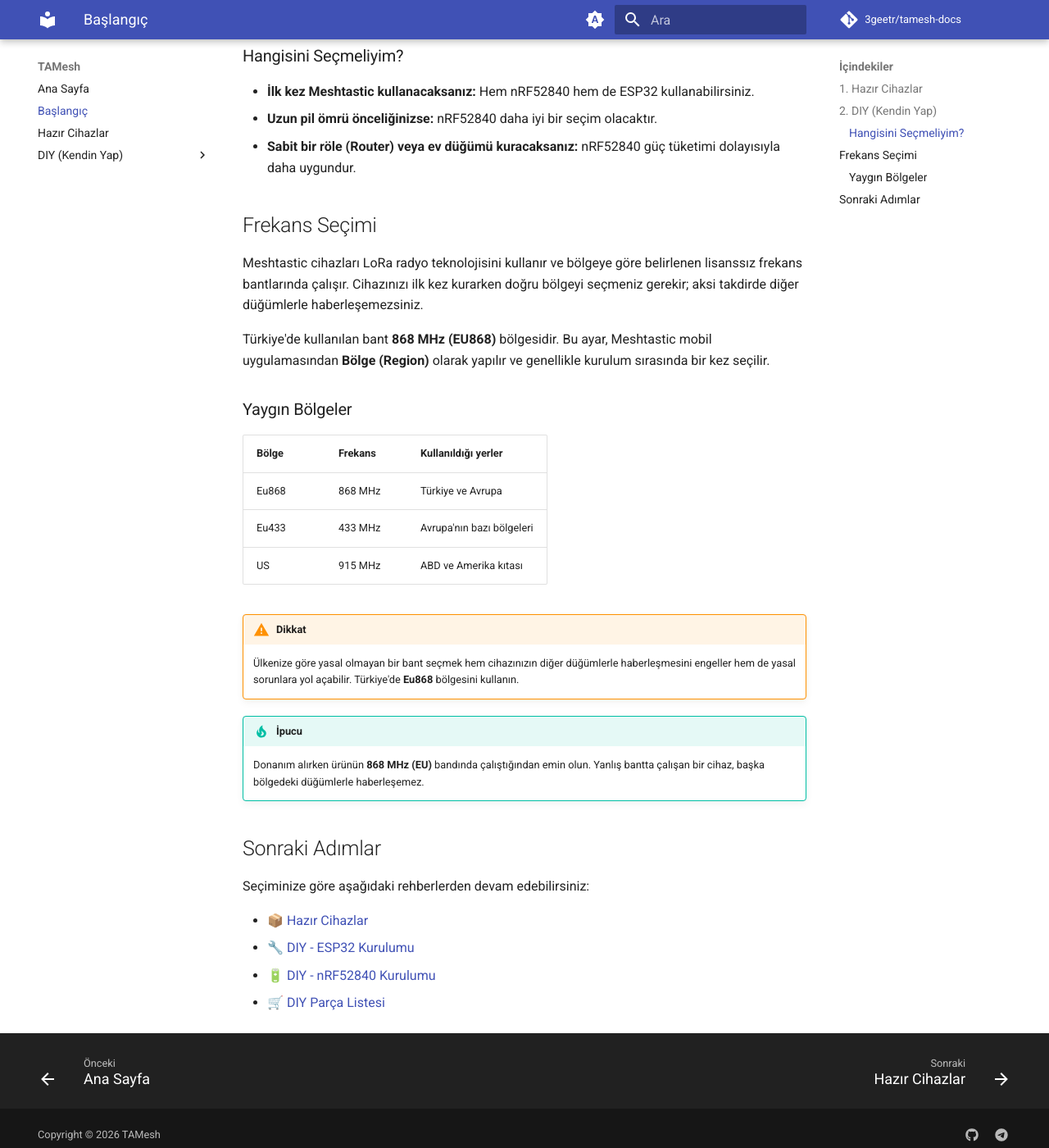
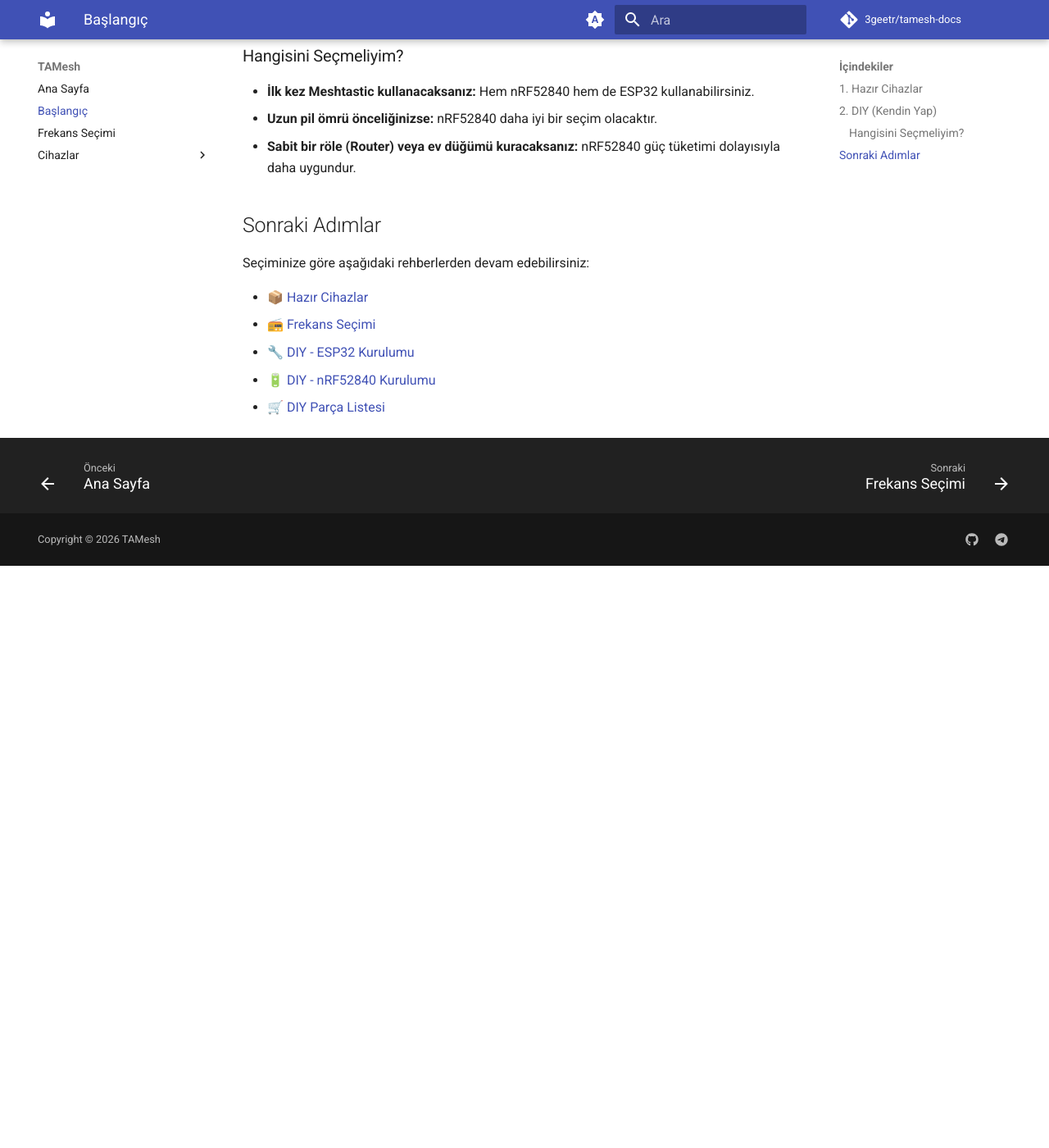
Before and after one commit to 3geETR/tamesh-docs, an MkDocs documentation site: the page built from docs/baslangic.md, in a window 1280 px wide and 1400 px high, scrolled down 864 px. Shown: the whole window at 82% size. Built offline with MkDocs 1.6.1 and Material for MkDocs 9.7.7, drawn with Linux system fonts in a browser that asks for light colours; comment, search, counter and statistics services are not loaded; after the commit the page ends 1554 px from its top, so only the background shows below that.

Commit message:
Çapraz bağlantılar ve düzen düzeltmeleri
- baslangic.md Sonraki Adımlar'a Frekans Seçimi bağlantısı eklendi
- frekans-secimi.md başlık hiyerarşisi ve tablo formatı düzeltildi
- hazir-cihazlar ve DIY sayfaları Frekans Seçimi'ne bağlandı

```diff
--- a/docs/baslangic.md
+++ b/docs/baslangic.md
@@ -28,31 +28,12 @@
 - **Uzun pil ömrü önceliğinizse:** nRF52840 daha iyi bir seçim olacaktır.
 - **Sabit bir röle (Router) veya ev düğümü kuracaksanız:** nRF52840 güç tüketimi dolayısıyla daha uygundur.
 
-## Frekans Seçimi
-
-Meshtastic cihazları LoRa radyo teknolojisini kullanır ve bölgeye göre belirlenen lisanssız frekans bantlarında çalışır. Cihazınızı ilk kez kurarken doğru bölgeyi seçmeniz gerekir; aksi takdirde diğer düğümlerle haberleşemezsiniz.
-
-Türkiye'de kullanılan bant **868 MHz (EU868)** bölgesidir. Bu ayar, Meshtastic mobil uygulamasından **Bölge (Region)** olarak yapılır ve genellikle kurulum sırasında bir kez seçilir.
-
-### Yaygın Bölgeler
-
-| Bölge | Frekans | Kullanıldığı yerler |
-|-------|---------|---------------------|
-| Eu868 | 868 MHz | Türkiye ve Avrupa |
-| Eu433 | 433 MHz | Avrupa'nın bazı bölgeleri |
-| US | 915 MHz | ABD ve Amerika kıtası |
-
-!!! warning "Dikkat"
-    Ülkenize göre yasal olmayan bir bant seçmek hem cihazınızın diğer düğümlerle haberleşmesini engeller hem de yasal sorunlara yol açabilir. Türkiye'de **Eu868** bölgesini kullanın.
-
-!!! tip "İpucu"
-    Donanım alırken ürünün **868 MHz (EU)** bandında çalıştığından emin olun. Yanlış bantta çalışan bir cihaz, başka bölgedeki düğümlerle haberleşemez.
-
 ## Sonraki Adımlar
 
 Seçiminize göre aşağıdaki rehberlerden devam edebilirsiniz:
 
 - 📦 [Hazır Cihazlar](hazir-cihazlar.md)
+- 📻 [Frekans Seçimi](frekans-secimi.md)
 - 🔧 [DIY - ESP32 Kurulumu](diy/esp32.md)
 - 🔋 [DIY - nRF52840 Kurulumu](diy/nrf52840.md)
 - 🛒 [DIY Parça Listesi](diy/parca-listesi.md)
--- a/mkdocs.yml
+++ b/mkdocs.yml
@@ -71,8 +71,10 @@
 nav:
   - Ana Sayfa: index.md
   - Başlangıç: baslangic.md
-  - Hazır Cihazlar: hazir-cihazlar.md
-  - DIY (Kendin Yap):
-      - ESP32 Kurulumu: diy/esp32.md
-      - nRF52840 Kurulumu: diy/nrf52840.md
-      - Parça Listesi: diy/parca-listesi.md
+  - Frekans Seçimi: frekans-secimi.md
+  - Cihazlar:
+    - Hazır Cihazlar: hazir-cihazlar.md
+    - DIY (Kendin Yap):
+        - ESP32 Kurulumu: diy/esp32.md
+        - nRF52840 Kurulumu: diy/nrf52840.md
+        - Parça Listesi: diy/parca-listesi.md
```
Also changed, not shown: docs/diy/esp32.md (+1 -1 lines), docs/diy/nrf52840.md (+1 -1 lines), docs/frekans-secimi.md (added, +20 -0 lines), docs/hazir-cihazlar.md (+1 -1 lines).
